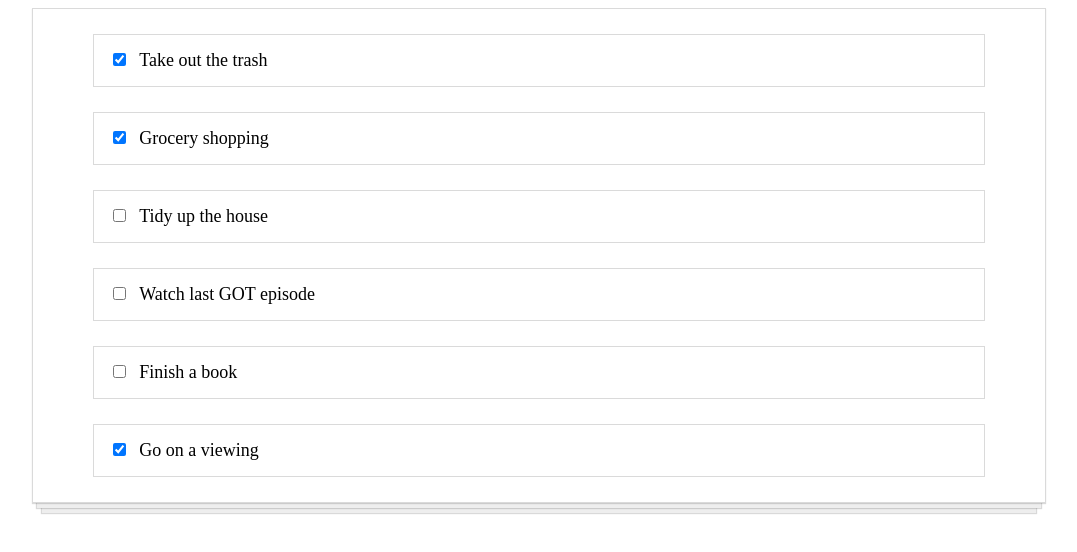
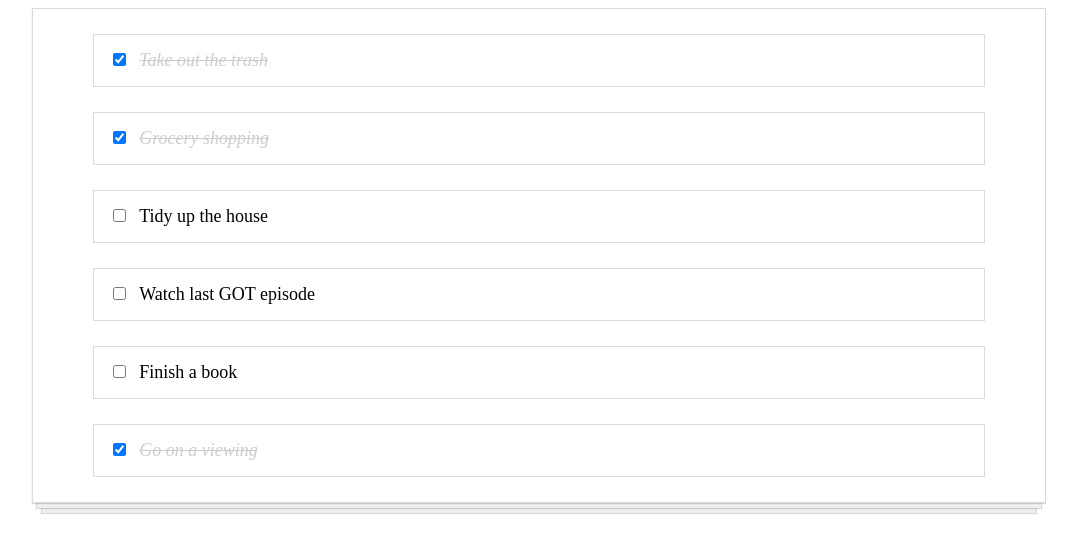
Before and after one commit to Galiant/to-do-react-app, a React (Create React App) app: page / in a window 1280 px wide. Shown: the top 552 px of the page, without its empty margins (101-1178 px from the left). Built offline with nearby package versions, Linux system fonts and the light colour scheme.

Commit message:
Added styling for completed todos

```diff
--- a/src/TodoItem.js
+++ b/src/TodoItem.js
@@ -2,6 +2,13 @@ import React from 'react';
 import './style.css';
 
 const TodoItem = (props) => {
+
+  const completedTodo = {
+    fontStyle: "italic",
+    color: '#cdcdcd',
+    textDecoration: "line-through"
+  }
+
   return (
     <div>
       <li className="ListItem">
@@ -11,7 +18,11 @@ const TodoItem = (props) => {
           checked={props.todo.completed}
           onChange={() => props.handleChange(props.todo.id)}
         />
-          <span className="Item">{props.todo.text}</span>
+        <span
+          className="Item"
+          style={props.todo.completed ? completedTodo : null}>
+          {props.todo.text}
+        </span>
       </li>
     </div>
   );
```
